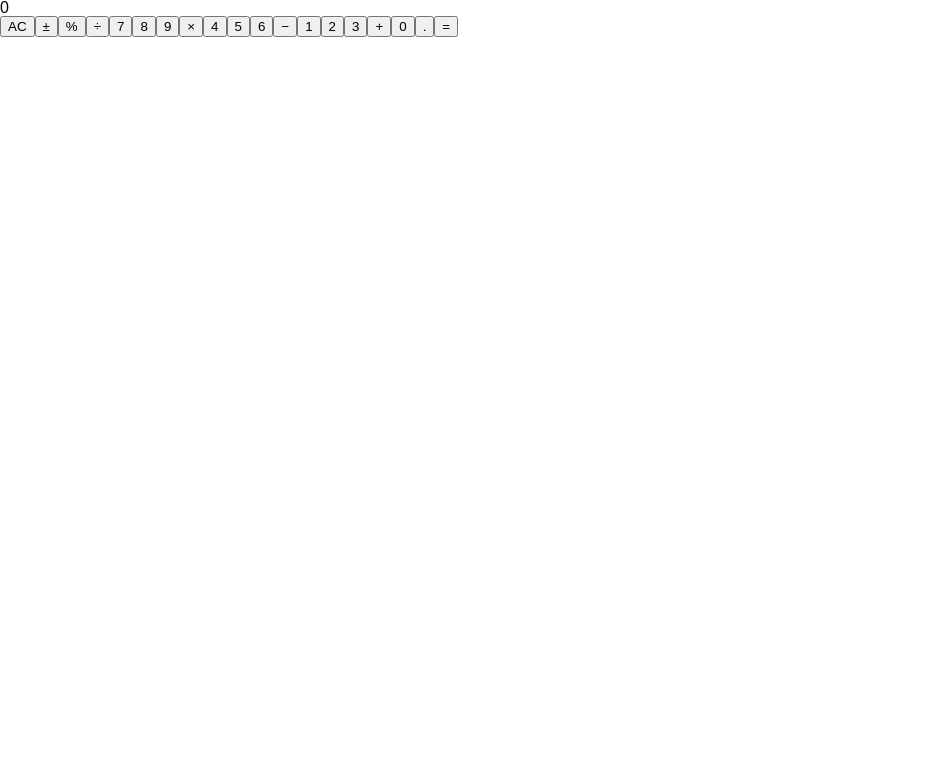
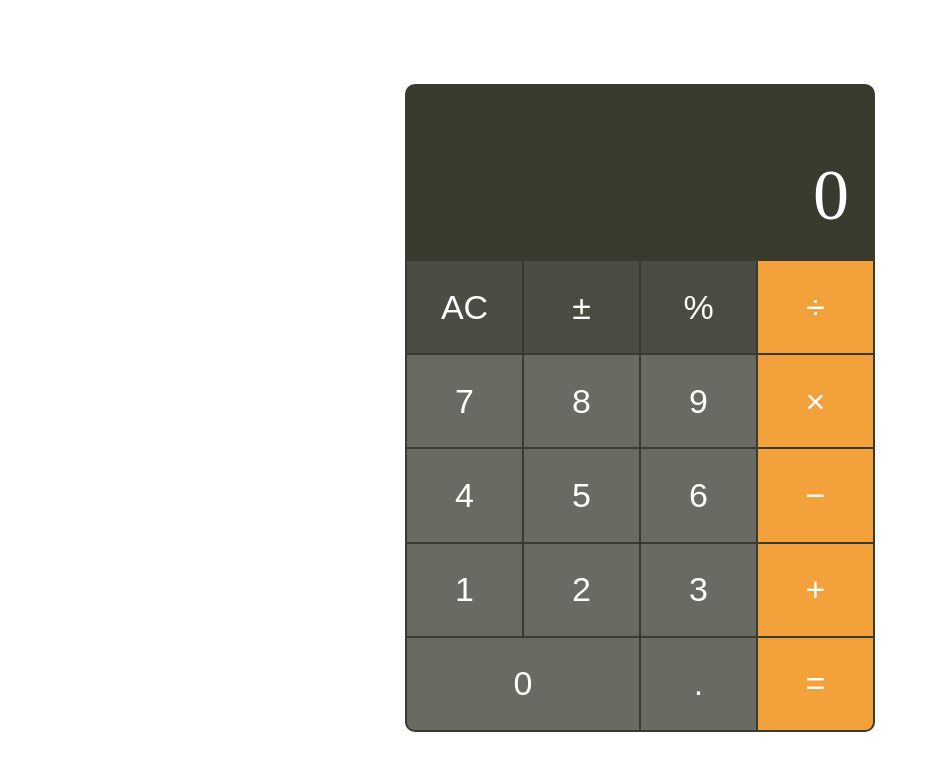
Before and after one commit to Carla-Joseph/calc, a React (Create React App) app: page / in a window 1280 px wide. Shown: the top 770 px of the page, without its empty margins (0-938 px from the left). Built offline with nearby package versions, Linux system fonts and the light colour scheme.

Commit message:
Styled calculator

```diff
--- a/src/App.jsx
+++ b/src/App.jsx
@@ -1,22 +1,10 @@
 import React from 'react'
 import { BrowserRouter as Router, Link, Route, Switch } from 'react-router-dom'
-import Page from './pages/Page'
-import Page2 from './pages/Page2'
-import HomePage from './pages/HomePage'
-import NotFound from './pages/NotFound'
+
+import Calculator from './components/Calculator'
 
 function App() {
-  return (
-    <Router>
-
-      <Switch>
-        <Route exact path="/" component={HomePage}></Route>
-        <Route exact path="/1" component={Page}></Route>
-        <Route exact path="/2" component={Page2}></Route>
-        <Route path="*" component={NotFound}></Route>
-      </Switch>
-    </Router>
-  )
+  return <Calculator />
 }
 
 export default App
--- a/src/index.css
+++ b/src/index.css
@@ -1,12 +1,66 @@
-:root {
-  font: 16px / 1 sans-serif;
+main {
+  height: 100vh;
+  display: flex;
+  justify-content: center;
+  align-items: center;
 }
 
-html {
-  height: 100%;
+.calculator {
+  height: 644px;
+  width: 466px;
+  background-color: #393b2f;
+  box-shadow: 0, 22px 4px rgba(0, 0, 0, 0.56);
+  border-radius: 10px;
+  display: flex;
+  flex-direction: column;
+  padding: 2px;
 }
 
-body {
-  margin: 0;
-  min-height: 100%;
+.display {
+  margin-top: 44px;
+  padding: 24px;
+  color: white;
+  font-size: 72px;
+  text-align: right;
 }
+
+.button {
+  display: flex;
+  border: none;
+  justify-content: center;
+  align-items: center;
+  color: white;
+  background-color: #696b62;
+  font-size: 34px;
+}
+
+.button:active {
+  opacity: 60%;
+}
+
+.button.x2 {
+  grid-column: span 2;
+}
+
+.button.fn {
+  background-color: #4c4d42;
+}
+
+.button.op {
+  background-color: #f3a23b;
+}
+
+.button:nth-last-child(3) {
+  border-bottom-left-radius: 8px;
+}
+
+.button:last-child {
+  border-bottom-right-radius: 8px;
+}
+
+.buttons {
+display: grid;
+grid-template-columns: repeat(4, 1fr);
+grid-gap: 2px;
+flex: 1;
+}
--- a/src/pages/HomePage.jsx
+++ /dev/null
@@ -1,8 +0,0 @@
-import React from 'react'
-import Calculator from '../components/Calculator'
-
-function HomePage() {
-  return <Calculator />
-}
-
-export default HomePage
--- a/src/pages/NotFound.jsx
+++ /dev/null
@@ -1,7 +0,0 @@
-import React from 'react'
-
-function NotFound() {
-  return <div>Nothing Here</div>
-}
-
-export default NotFound
--- a/src/pages/Page.jsx
+++ /dev/null
@@ -1,7 +0,0 @@
-import React from 'react'
-
-function Page() {
-  return <div>This is a Page</div>
-}
-
-export default Page
--- a/src/pages/Page2.jsx
+++ /dev/null
@@ -1,7 +0,0 @@
-import React from 'react'
-
-function Page2() {
-  return <div>This is another Page</div>
-}
-
-export default Page2
```
